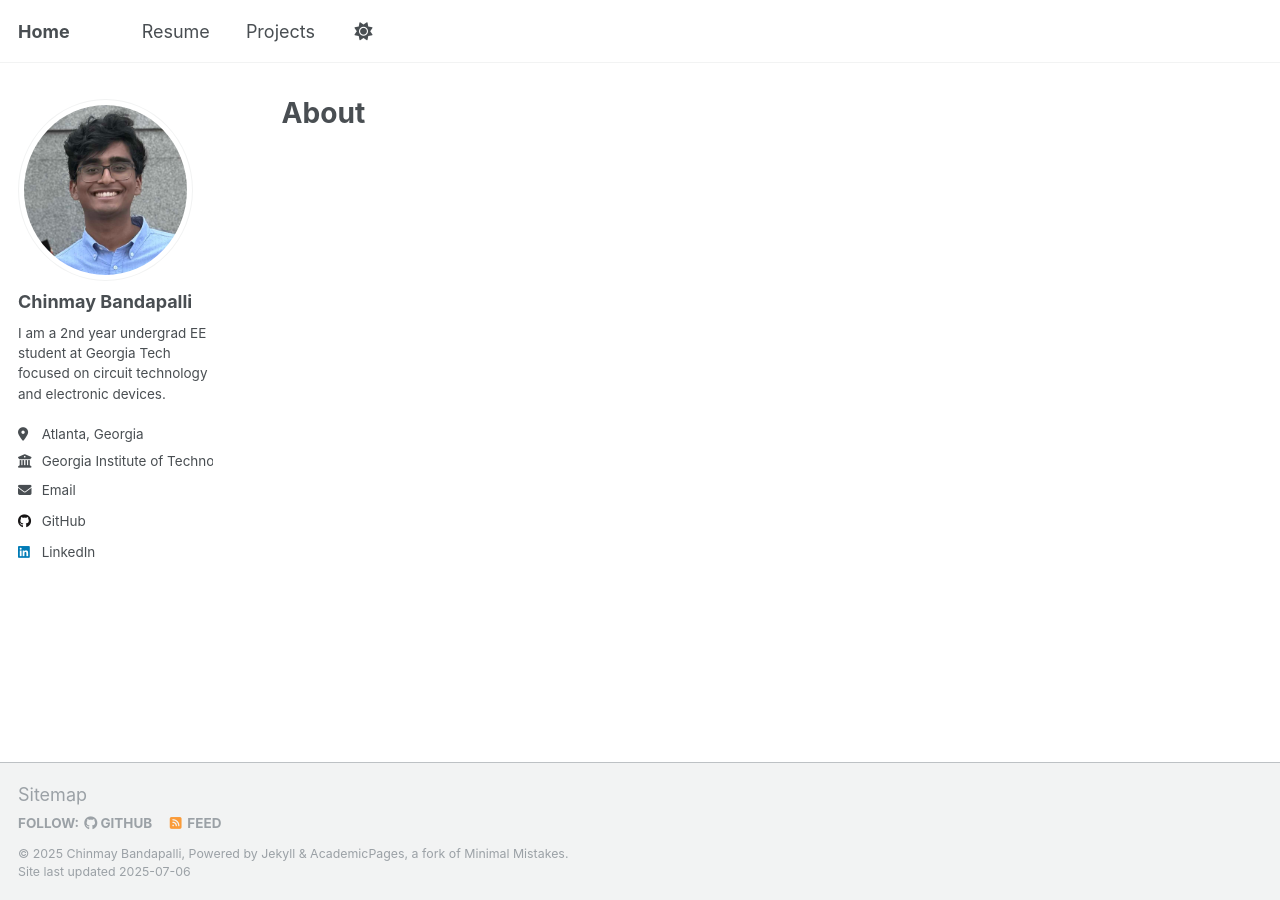
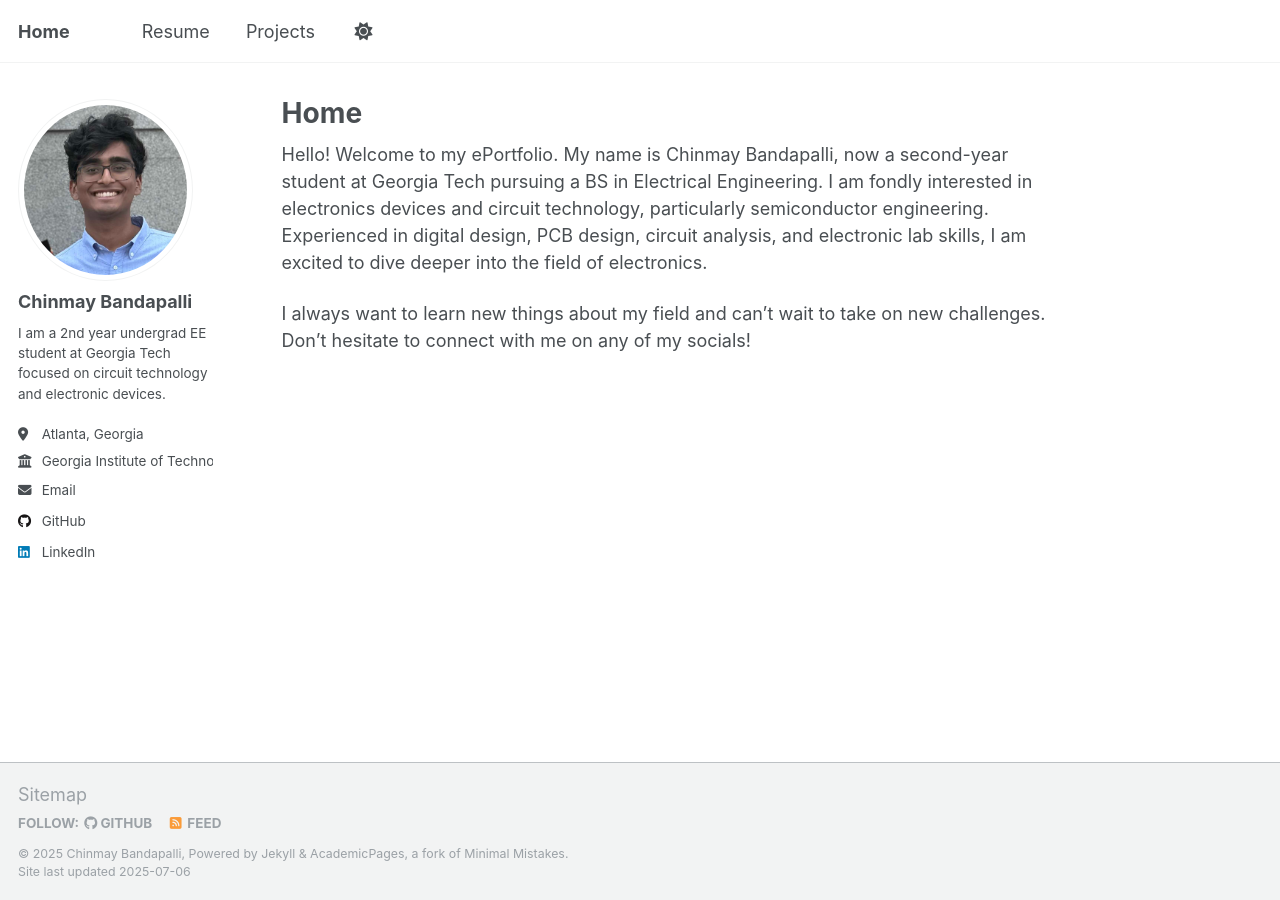
Before and after one commit to chinmaybandapalli/chinmaybandapalli.github.io, a Jekyll site: the page built from _pages/about.md, in a window 1280 px wide. Built offline with Jekyll 4.4.1, drawn with Linux system fonts in a browser that asks for light colours; a script that is not in the unit is left out.

Commit message:
Update about.md
Added home description

```diff
--- a/_pages/about.md
+++ b/_pages/about.md
@@ -1,8 +1,12 @@
 ---
 permalink: /
-title: "About"
+title: "Home"
 author_profile: true
 redirect_from:
   - /about/
   - /about.html
 ---
+
+Hello! Welcome to my ePortfolio. My name is Chinmay Bandapalli, now a second-year student at Georgia Tech pursuing a BS in Electrical Engineering. I am fondly interested in electronics devices and circuit technology, particularly semiconductor engineering. Experienced in digital design, PCB design, circuit analysis, and electronic lab skills, I am excited to dive deeper into the field of electronics.
+
+I always want to learn new things about my field and can't wait to take on new challenges. Don't hesitate to connect with me on any of my socials!
```
